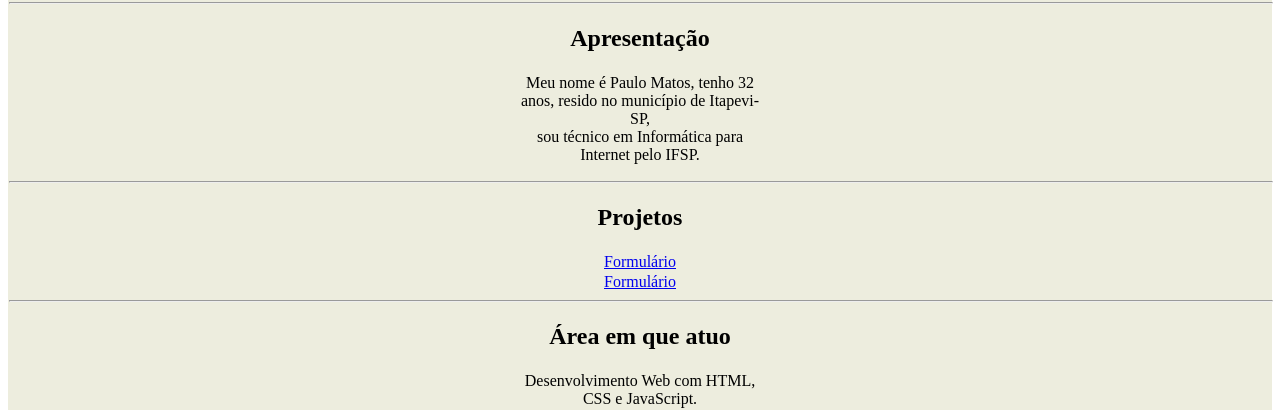
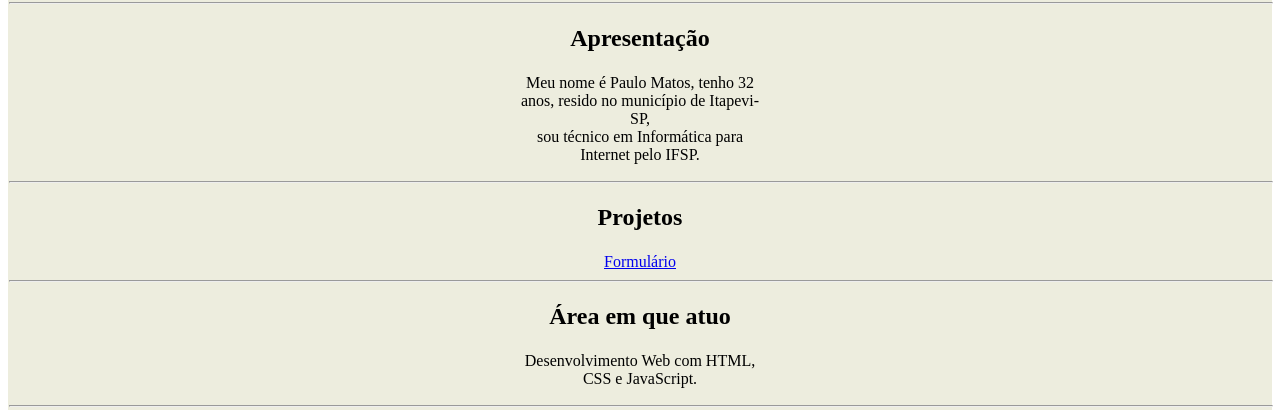
Before and after one commit to developer-sp/developer-sp.github.io, a plain HTML site: page index.html in a window 1280 px wide. Shown: the part 397-807 px from the top of the page. Drawn offline with Linux system fonts and the light colour scheme.

Commit message:
removido Form

```diff
--- a/index.html
+++ b/index.html
@@ -34,7 +34,6 @@
 		<h2>Projetos</h2>
 
 		<a href="Formulario.html" target="_blank">Formulário</a>
-		<a href="projets/Formulario.html" target="_blank">Formulário</a>
 
 		<hr>
 
```
